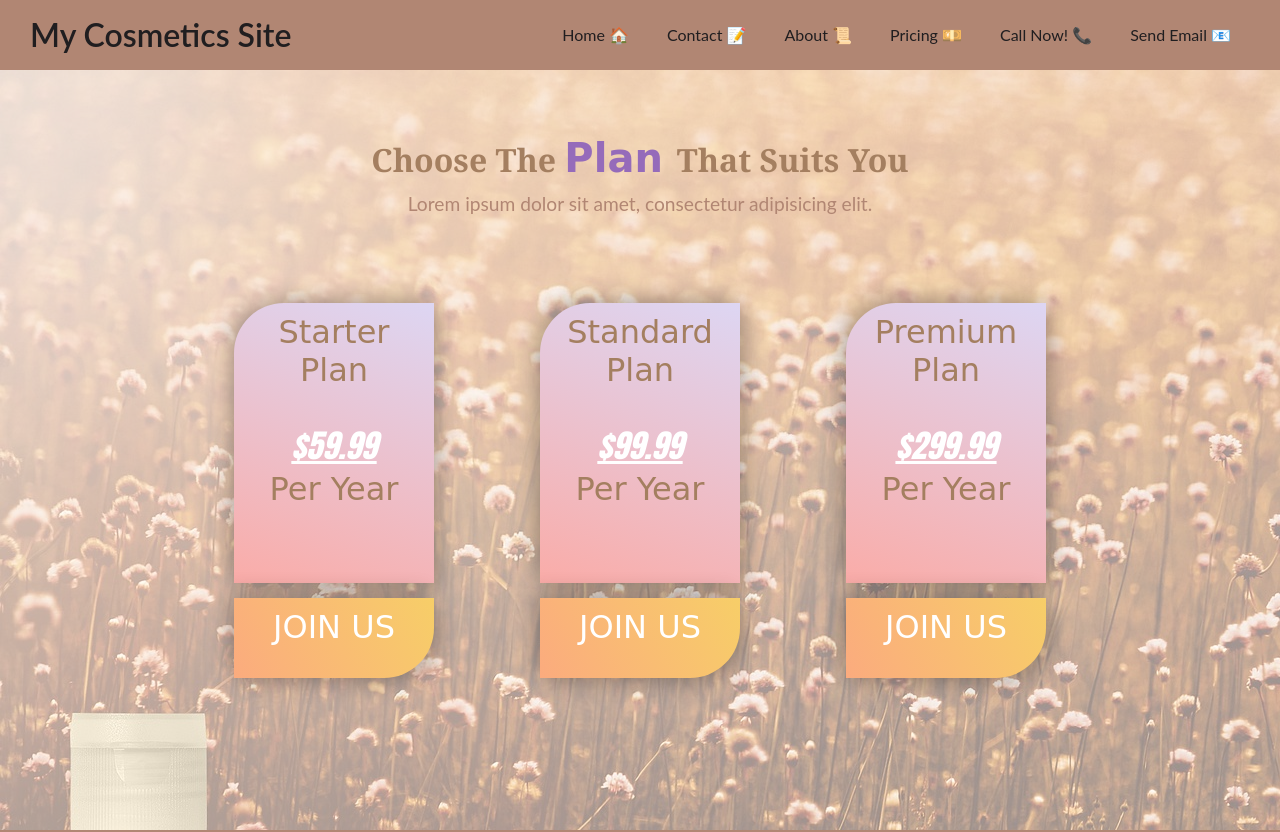
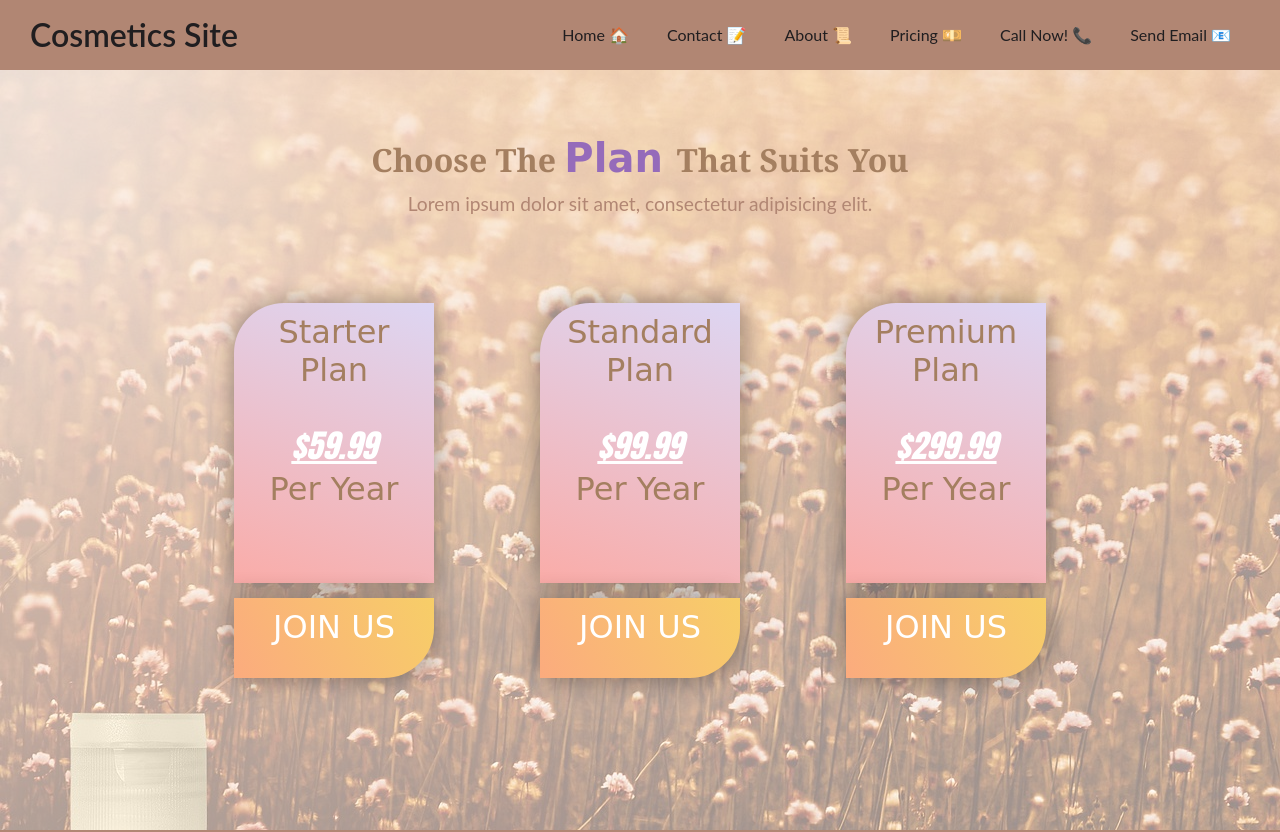
Before and after one commit to lilyliu2021/My-Service-Site-Project, a plain HTML site: page pricing.html in a window 1280 px wide. Shown: the top 832 px of the page. Drawn offline with Linux system fonts and the light colour scheme.

Commit message:
Update pricing.html

```diff
--- a/pricing.html
+++ b/pricing.html
@@ -13,7 +13,7 @@
   <header>
     <div class="navbar">
       <div class="container flex">
-        <h1 class="logo">My Cosmetics Site</h1>
+        <h1 class="logo">Cosmetics Site</h1>
         <nav>
           <ul>
             <li><a href="./index.html" target="_top">Home &#127968</a></li>
```
